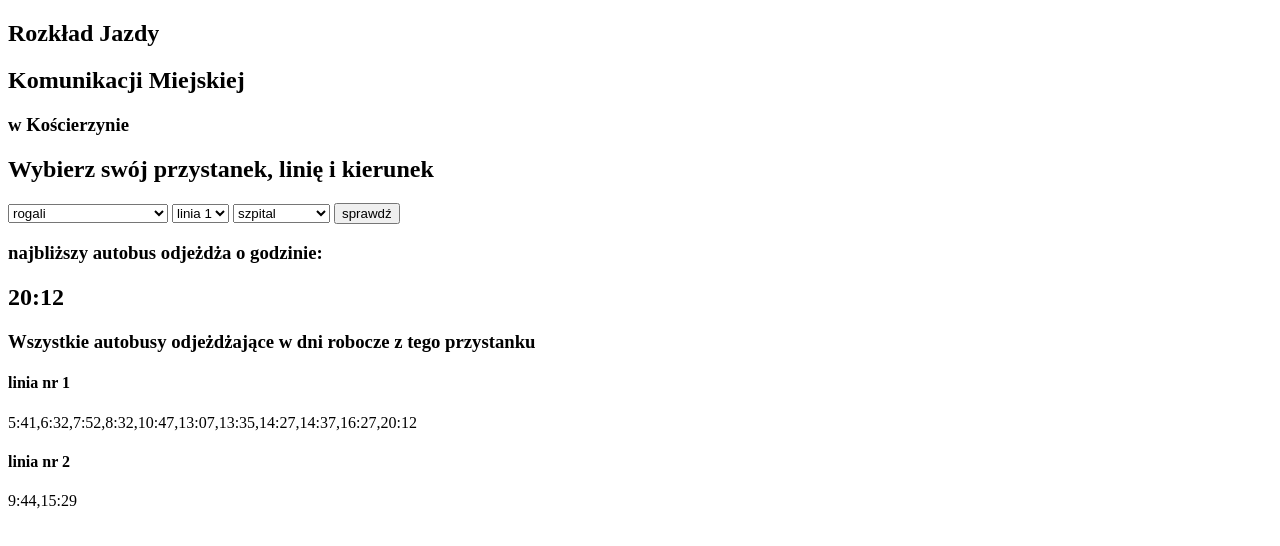
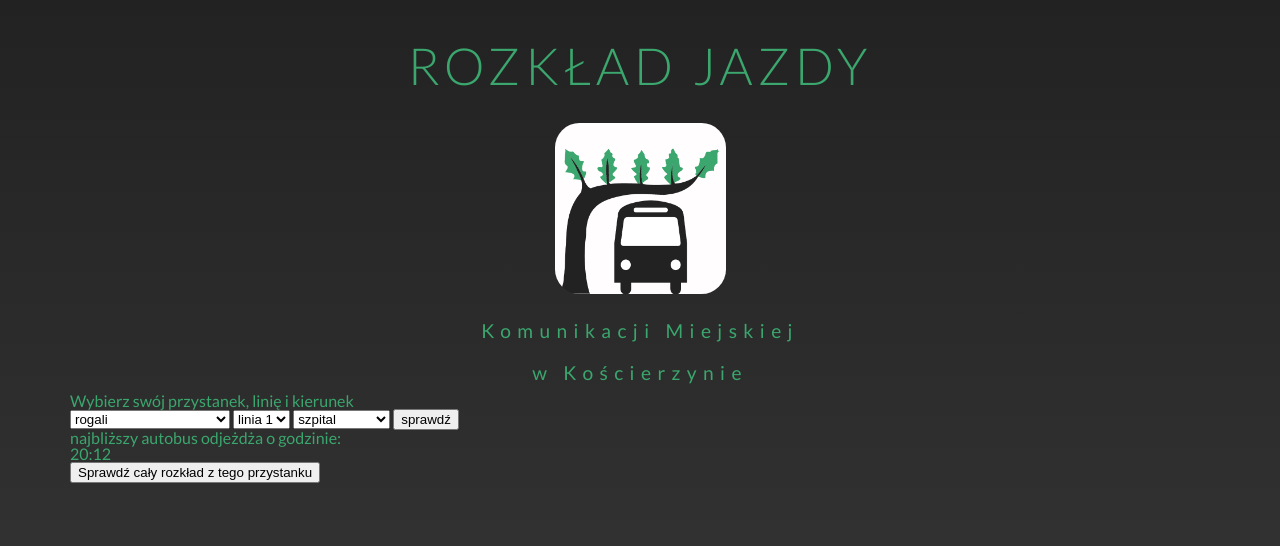
Before and after one commit to arturrymsza/km_koscierzyna, a website: page index.html in a window 1280 px wide. Both pictures are taken after a click on the button "sprawdź". Drawn offline with Linux system fonts and the light colour scheme.

Commit message:
Add style to the header

```diff
--- a/css/reset.css
+++ b/css/reset.css
@@ -0,0 +1,48 @@
+/* http://meyerweb.com/eric/tools/css/reset/
+   v2.0 | 20110126
+   License: none (public domain)
+*/
+
+html, body, div, span, applet, object, iframe,
+h1, h2, h3, h4, h5, h6, p, blockquote, pre,
+a, abbr, acronym, address, big, cite, code,
+del, dfn, em, img, ins, kbd, q, s, samp,
+small, strike, strong, sub, sup, tt, var,
+b, u, i, center,
+dl, dt, dd, ol, ul, li,
+fieldset, form, label, legend,
+table, caption, tbody, tfoot, thead, tr, th, td,
+article, aside, canvas, details, embed,
+figure, figcaption, footer, header, hgroup,
+menu, nav, output, ruby, section, summary,
+time, mark, audio, video {
+	margin: 0;
+	padding: 0;
+	border: 0;
+	font-size: 100%;
+	font: inherit;
+	vertical-align: baseline;
+}
+/* HTML5 display-role reset for older browsers */
+article, aside, details, figcaption, figure,
+footer, header, hgroup, menu, nav, section {
+	display: block;
+}
+body {
+	line-height: 1;
+}
+ol, ul {
+	list-style: none;
+}
+blockquote, q {
+	quotes: none;
+}
+blockquote:before, blockquote:after,
+q:before, q:after {
+	content: '';
+	content: none;
+}
+table {
+	border-collapse: collapse;
+	border-spacing: 0;
+}
--- a/index.html
+++ b/index.html
@@ -8,15 +8,13 @@
 		<title>Rozkład - Komunikacja Miejska Kościerzyna</title>
 	</head>
 	<body>
-		<header>
-
+		<header class="name container">
+			<h1>Rozkład Jazdy</h1>
+			<img src="img/logo.png" alt="logo autobus pod lipą">
+			<h2>Komunikacji Miejskiej</h2>
+			<h2>w Kościerzynie</h2>
 		</header>
-		<main>
-			<section class="name">
-				<h1>Rozkład Jazdy</h1>
-				<h2>Komunikacji Miejskiej</h2>
-				<h3>w Kościerzynie</h3>
-			</section>
+		<main class="container">
 			<section class="check">
 				<h2>Wybierz swój przystanek, linię i kierunek</h2>
 				<select id="selection">
@@ -37,9 +35,12 @@
 			<section class="result">
 				<h3>najbliższy autobus odjeżdża o godzinie:</h3>
 				<h2 id="your_bus"></h2>
-					<div id="busses_list">
-						<h3 id="busses_header"></h3>
-					</div>
+				<p id="period"></p>
+			</section>
+			<section id="whole_timetable">
+				<div id="busses_list">
+					<h3 id="busses_header"></h3>
+				</div>
 			</section>
 		</main>
 		<script type="text/javascript" src="js/script.js"></script>
--- a/js/script.js
+++ b/js/script.js
@@ -10,6 +10,7 @@ var selection = document.getElementById('selection');
 var line = document.getElementById('line');
 var direction = document.getElementById('direction');
 var checkBus = document.getElementById('check_bus');
+var period = document.getElementById('period');
 
 
 if (weekDay > 0 && weekDay < 6) {
@@ -17,6 +18,11 @@ if (weekDay > 0 && weekDay < 6) {
   var rogali1szpital = ['5:41', '6:32', '7:52', '8:32', '10:47', '13:07', '13:35', '14:27', '14:37', '16:27', '20:12'];
   var rogali2szpital = ['9:44', '15:29'];
   var dayType = "dni robocze";
+
+  var szpital1pkpDif = ['7:55', '13:15', '16:55', '19:10'];
+  var rogali1szpitalDif = ['6:30', '13:06', '16:25'];
+  var rogali2szpitalDif = ['9:42'];
+  var dayTypeDif = "soboty, niedziele i święta";
 };
 
 if (weekDay === 0 || weekDay === 6 || holiday === "10" || holiday === "60" || holiday === "13" || holiday === "23" || holiday === "14"
@@ -27,14 +33,21 @@ if (weekDay === 0 || weekDay === 6 || holiday === "10" || holiday === "60" || ho
   var rogali1szpital = ['6:30', '13:06', '16:25'];
   var rogali2szpital = ['9:42'];
   var dayType = "soboty, niedziele i święta";
+
+  var szpital1pkpDif = ['6:10', '7:15', '7:35', '7:55', '8:45', '11:30', '14:10', '15:10', '15:55', '16:50', '19:10'];
+  var rogali1szpitalDif = ['5:41', '6:32', '7:52', '8:32', '10:47', '13:07', '13:35', '14:27', '14:37', '16:27', '20:12'];
+  var rogali2szpitalDif = ['9:44', '15:29'];
+  var dayTypeDif = "dni robocze";
 };
-
-checkBus.addEventListener('click', timetable);
 
 function timetable() {
   var busStop = window[selection.value + line.value + direction.value];
   var stop = selection.options[selection.selectedIndex].value;
   var yourBus = document.getElementById('your_bus');
+  var wholeTimetable = document.getElementById('whole_timetable');
+  var button = document.createElement("button");
+  var buttonText = document.createTextNode("Sprawdź cały rozkład z tego przystanku");
+
   var i;
 
   for (i = 0; i < busStop.length; i++) {
@@ -45,8 +58,11 @@ function timetable() {
     if (ht > hn || (ht === hn && mn < mt)) {break;}
   }
 
- yourBus.innerHTML = ht + ':' + mt;
- allBusses();
+  yourBus.innerHTML = ht + ':' + mt;
+  button.appendChild(buttonText);
+  wholeTimetable.appendChild(button);
+
+  button.addEventListener('click', checkWhole);
 }
 
 function allBusses() {
@@ -68,4 +84,36 @@ function allBusses() {
     newParagraph.innerHTML = allLines;
     bussesList.appendChild(newParagraph);
   }
+};
+
+function difPeriod() {
+  var busses = document.getElementById('busses');
+  var bussesTimetable = document.getElementById('busses_timetable');
+  var bussesList = document.getElementById('busses_list');
+  var bussesHeaderDif = document.createElement("h3");
+  var textAllBussesDif = document.createTextNode("Wszystkie autobusy odjeżdżające w " + dayTypeDif + " z tego przystanku");
+  var i;
+
+  bussesHeaderDif.appendChild(textAllBussesDif);
+  bussesList.appendChild(bussesHeaderDif);
+
+  for (i = 1; i < 7; i++) {
+    var allLines = window[selection.value + [i] + direction.value + "Dif"];
+    if (allLines == undefined) {break;}
+    var header = document.createElement("h4");
+    var newParagraph = document.createElement("p")
+    var textHeader = document.createTextNode("linia nr " + [i]);
+
+    header.appendChild(textHeader);
+    bussesList.appendChild(header);
+    newParagraph.innerHTML = allLines;
+    bussesList.appendChild(newParagraph);
+  }
 }
+
+function checkWhole() {
+  allBusses();
+  difPeriod();
+}
+
+checkBus.addEventListener('click', timetable);
--- a/sass/style.scss
+++ b/sass/style.scss
@@ -0,0 +1,44 @@
+@import url('https://fonts.googleapis.com/css?family=Lato:100,300,400,700,900');
+
+$background: #222222;
+$text-color: #3ba66d;
+
+.container {
+	width: 100%;
+	max-width: 1140px;
+	margin: 0 auto;
+}
+
+body {
+	height: 100vh;
+	font-family: 'Lato', sans-serif;
+	background: linear-gradient(to top, #383838 , $background);
+	color: $text-color;
+
+	header {
+		display: flex;
+		flex-direction: column;
+		justify-content: center;
+		align-items: center;
+
+		h1 {
+			padding: 5vh 0 2vh;
+			font-size: 4vw;
+			text-transform: uppercase;
+			letter-spacing: 5px;
+			font-weight: 300;
+		}
+
+		img {
+			padding: 2vh;
+			width: 15%;
+			border-radius: 20%;
+		}
+
+		h2 {
+			padding: 1.4vh;
+			font-size: 1.5vw;
+			letter-spacing: 0.5vw;
+		}
+	}
+}
```
Also changed, not shown: css/style.css, img/logo.png (added).
